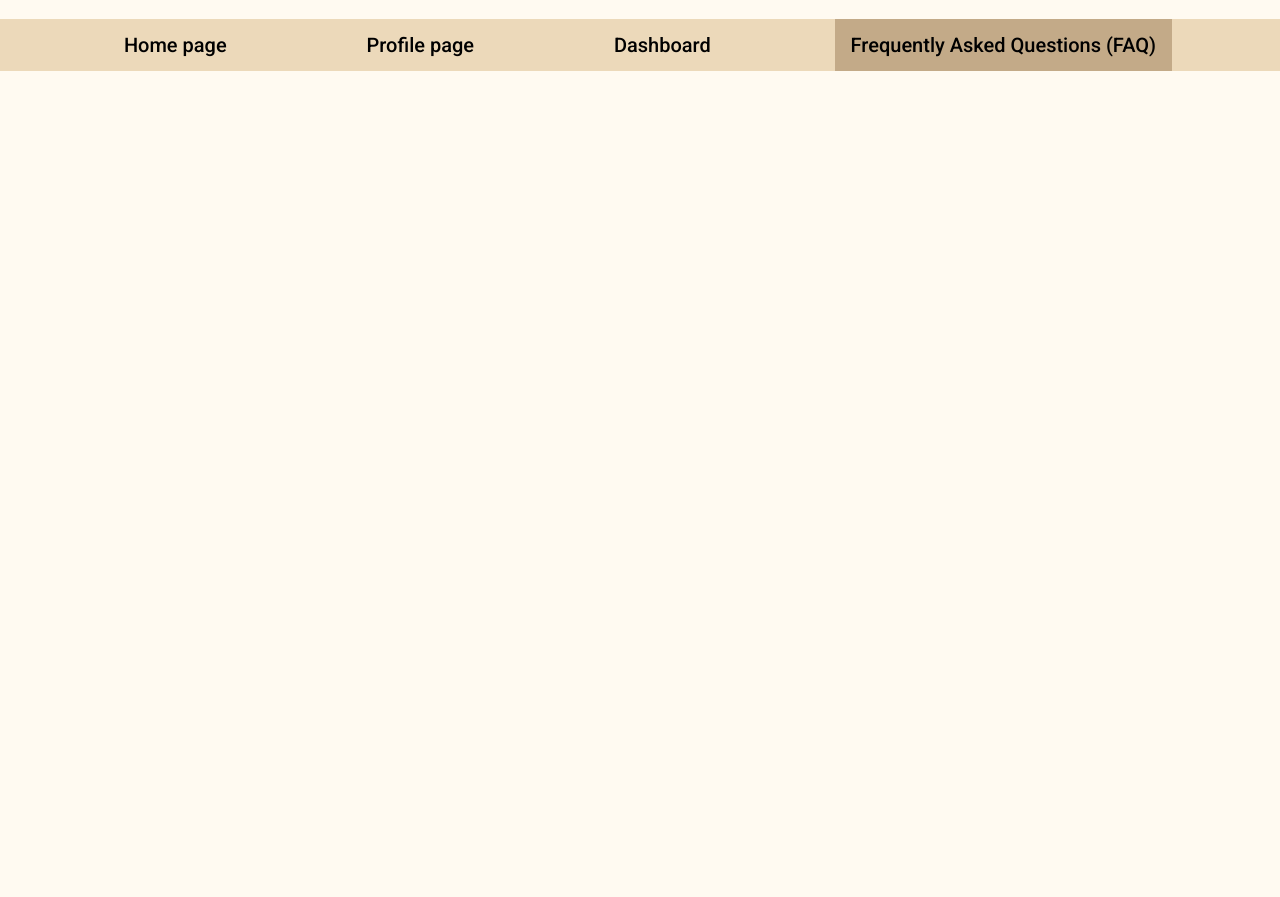
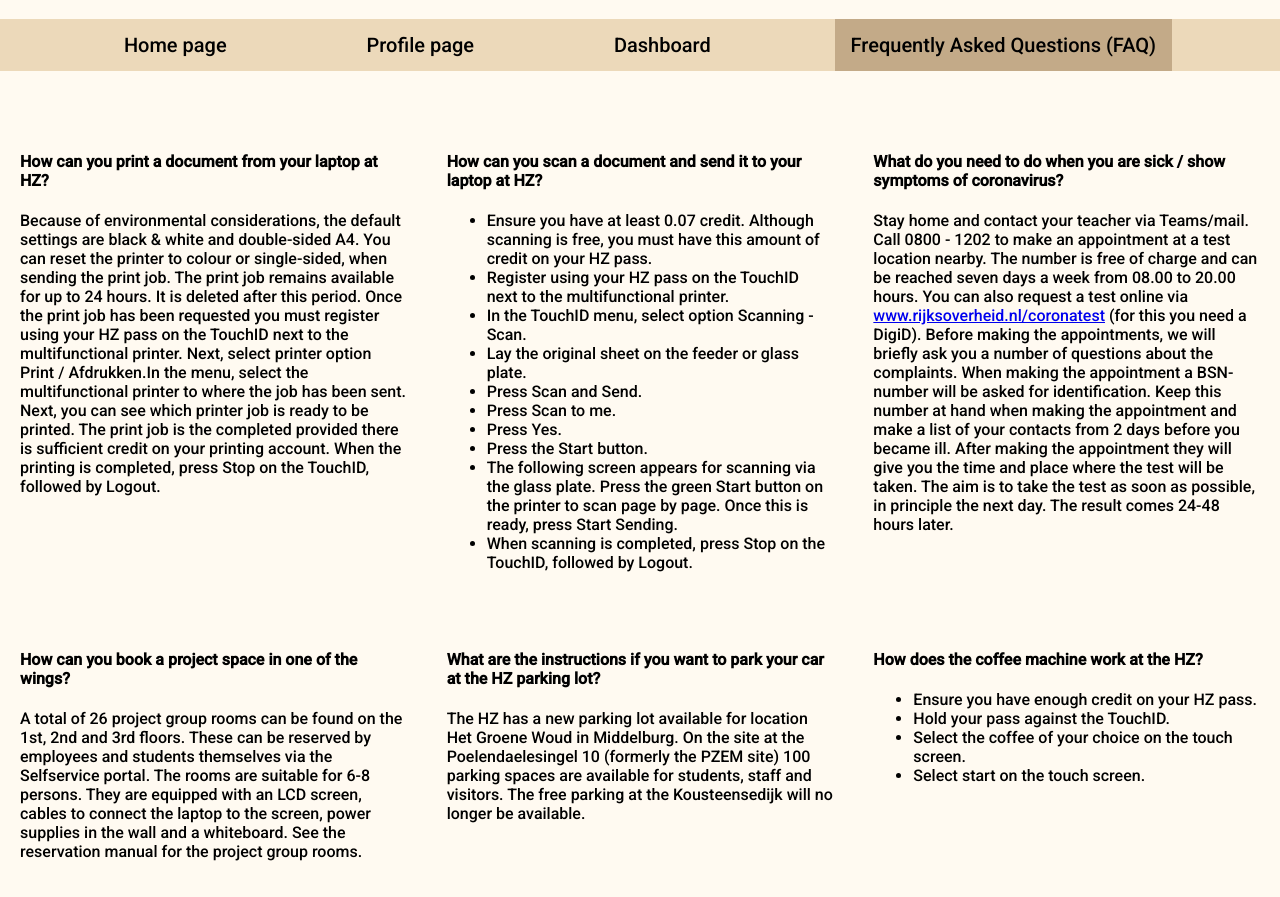
Before and after one commit to sgeissler96/sgeissler-repo, a plain HTML site: page faq.html in a window 1280 px wide. Shown: the part 102-999 px from the top of the page. Before the commit the page ends 800 px from the top, so only its background shows below. Drawn offline with Linux system fonts and the light colour scheme.

Commit message:
last updates before pitch

```diff
--- a/faq.html
+++ b/faq.html
@@ -9,6 +9,15 @@
             * {
                 font-family:'Roboto', sans-serif;
             }
+            .row {
+                display: flex;
+            }
+            .column {
+                flex: 33%;
+                padding: 20px;
+                overflow: hidden;
+
+            }
             </style>
             </head>
         <body>
@@ -19,7 +28,51 @@
                 <li><a href="dashboard.html">Dashboard</a></li>
                 <li><a class="active" href="faq.html">Frequently Asked Questions (FAQ)</a></li>
             </ul>
-
+            <div class="row">
+                <div class="column">
+                    <h4>How can you print a document from your laptop at HZ?</h4>
+                    <p>Because of environmental considerations, the default settings are black & white and double-sided A4. You can reset the printer to colour or single-sided, when sending the print job. The print job remains available for up to 24 hours. It is deleted after this period.
+                        Once the print job has been requested you must register using your HZ pass on the TouchID next to the multifunctional printer.  Next, select printer option Print / Afdrukken.In the menu, select the multifunctional printer to where the job has been sent.  Next, you can see which printer job is ready to be printed. The print job is the completed provided there is sufficient credit on your printing account. When the printing is completed, press Stop on the TouchID, followed by Logout.</p>
+                </div>
+                <div class="column">
+                    <h4>How can you scan a document and send it to your laptop at HZ?</h4>
+                    <ul>
+                        <li>Ensure you have at least 0.07 credit. Although scanning is free, you must have this amount of credit on your HZ pass.</li>
+                        <li>Register using your HZ pass on the TouchID next to the multifunctional printer.</li>
+                        <li>In the TouchID menu, select option Scanning - Scan.</li>
+                        <li>Lay the original sheet on the feeder or glass plate.</li>
+                        <li>Press Scan and Send.</li>
+                        <li>Press Scan to me.</li>
+                        <li>Press Yes.</li>
+                        <li>Press the Start button.</li>
+                        <li>The following screen appears for scanning via the glass plate. Press the green Start button on the printer to scan page by page. Once this is ready, press Start Sending.</li>
+                        <li>When scanning is completed, press Stop on the TouchID, followed by Logout.</li>
+                    </ul>
+                </div>
+                <div class="column">
+                    <h4>What do you need to do when you are sick / show symptoms of coronavirus?</h4>
+                    <p>Stay home and contact your teacher via Teams/mail. <br> Call 0800 - 1202 to make an appointment at a test location nearby. The number is free of charge and can be reached seven days a week from 08.00 to 20.00 hours. You can also request a test online via <a href="www.rijksoverheid.nl/coronatest">www.rijksoverheid.nl/coronatest</a> (for this you need a DigiD). Before making the appointments, we will briefly ask you a number of questions about the complaints. When making the appointment a BSN-number will be asked for identification. Keep this number at hand when making the appointment and make a list of your contacts from 2 days before you became ill. After making the appointment they will give you the time and place where the test will be taken. The aim is to take the test as soon as possible, in principle the next day. The result comes 24-48 hours later.</p>
+                </div>
+            </div>
+            <div class="row">
+                <div class="column">
+                    <h4>How can you book a project space in one of the wings?</h4>
+                    <p>A total of 26 project group rooms can be found on the 1st, 2nd and 3rd floors. These can be reserved by employees and students themselves via the Selfservice portal. The rooms are suitable for 6-8 persons. They are equipped with an LCD screen, cables to connect the laptop to the screen, power supplies in the wall and a whiteboard. See the reservation manual for the project group rooms. </p>
+                </div>
+                <div class="column">
+                    <h4>What are the instructions if you want to park your car at the HZ parking lot?</h4>
+                    <p>The HZ has a new parking lot available for location Het Groene Woud in Middelburg. On the site at the Poelendaelesingel 10 (formerly the PZEM site) 100 parking spaces are available for students, staff and visitors. The free parking at the Kousteensedijk will no longer be available.</p>
+                </div>
+                <div class="column">
+                    <h4>How does the coffee machine work at the HZ?</h4>
+                    <ul>
+                        <li>Ensure you have enough credit on your HZ pass.</li>
+                        <li>Hold your pass against the TouchID.</li>
+                        <li>Select the coffee of your choice on the touch screen.</li>
+                        <li>Select start on the touch screen.</li>
+                    </ul>
+                </div>
+            </div>
 
         </body>
     </html>
```
Also changed, not shown: profile.html (+12 -13 lines), stylesheet.css (line endings or trailing spaces).
